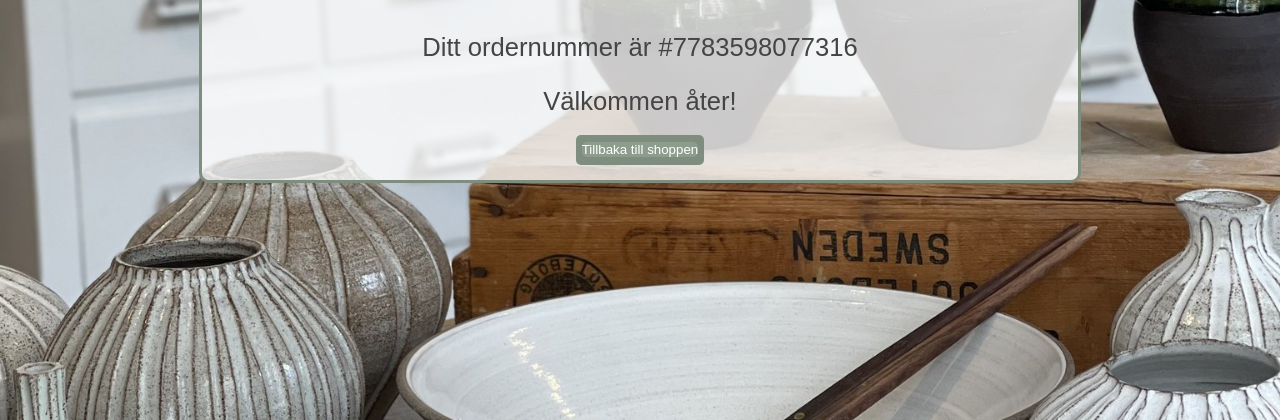
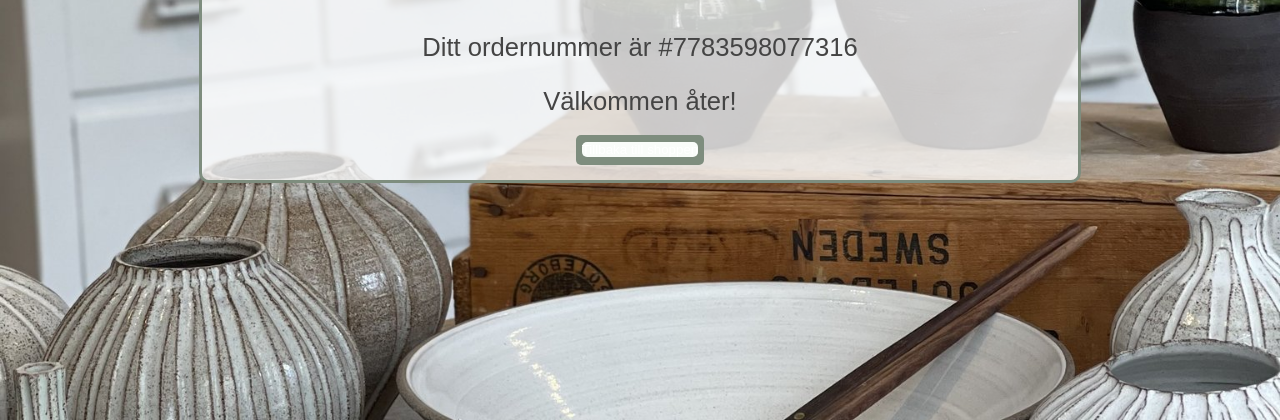
Before and after one commit to FannyRosen/MI-HTML-CSS-EttLitetHem, a website: page finalpage.html in a window 1280 px wide. Shown: the part 380-800 px from the top of the page. Drawn offline with nearby package versions, Linux system fonts and the light colour scheme; files that its build step writes are made by us from their sources.

Commit message:
changed styling that disapeard

```diff
--- a/scss/main.scss
+++ b/scss/main.scss
@@ -520,14 +520,5 @@ text-decoration: none;
 .messbutton {
   height: 30px;
   border-radius: 5px;
-  border: white;
-  background-color: rgb(141, 156, 141);
+  background-color: rgb(249, 252, 249);
 }
-a {
-  color: white !important;
-  text-decoration: none;
-
-  &:hover {
-    background-color: rgba(116, 131, 116, 0.363);
-  }
-}
```
